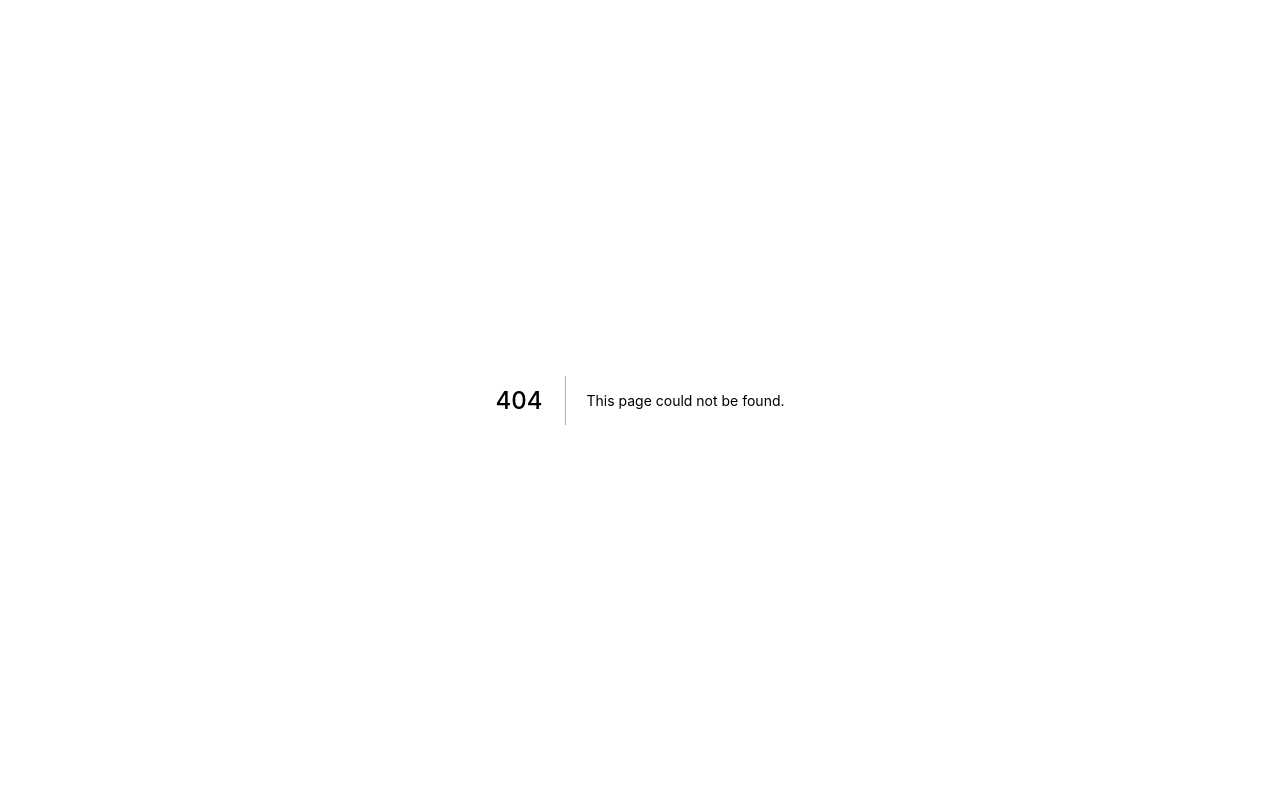
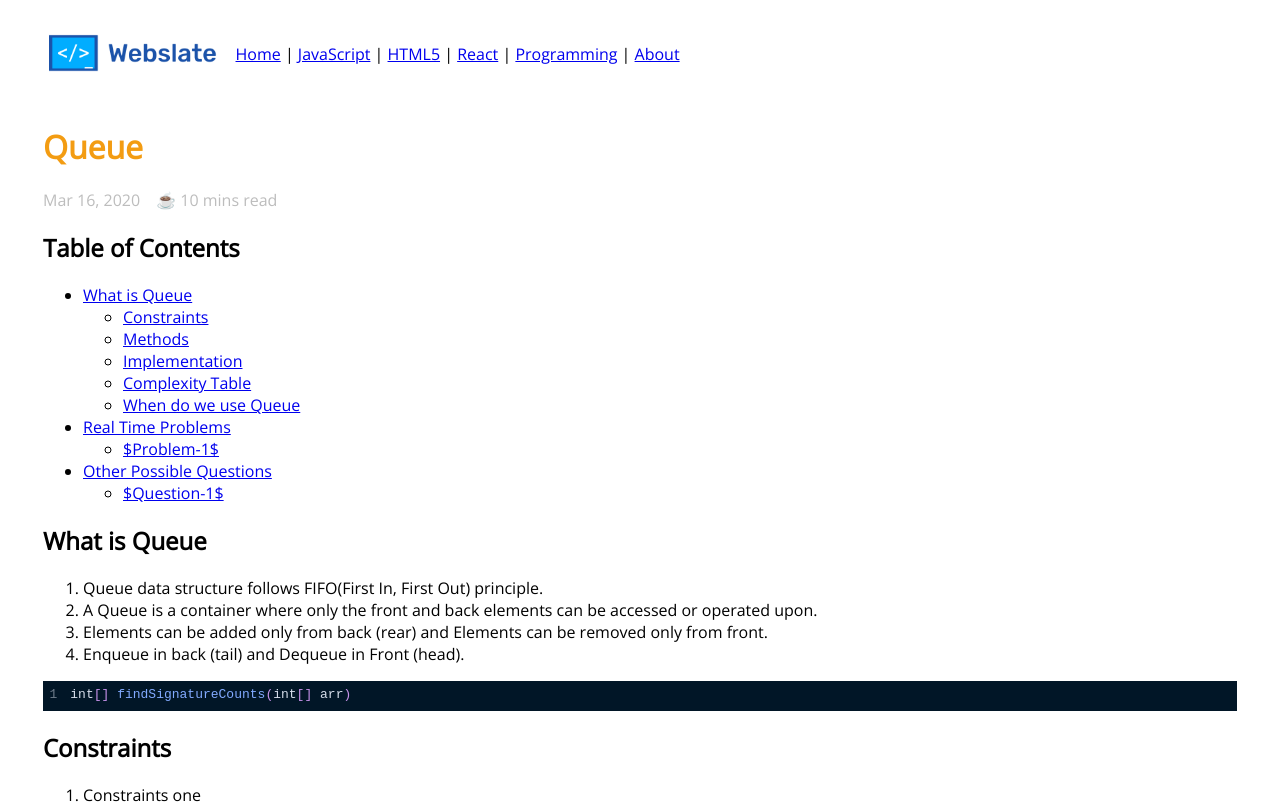
Before and after one commit to web-slate/webslate.io, a Next.js app in the folder src/: page /blogs/data-structures/queue in a window 1280 px wide. Before the commit this address had no page. Shown: the top 804 px of the page. Built offline with nearby package versions, Linux system fonts and the light colour scheme.

Commit message:
docs(ds): add queue

```diff
--- /dev/null
+++ b/src/pages/blogs/data-structures/queue.mdx
@@ -0,0 +1,130 @@
+import Post from '../../../common/components/Blog/Post'
+import CodeBlock from '../../../common/components/Blog/CodeBlock'
+import ExternalLink from '../../../common/components/Blog/ExternalLink'
+import AnchorLink from '../../../common/components/Link/AnchorLink'
+import BigO from '../../../common/components/Blog/BigO'
+
+export const meta = {
+  title: 'Queue',
+  description: 'Queue, a FIFO(First In, First Out) data structure',
+  date: 'Mar 16, 2020',
+  readTime: 10
+}
+
+export default ({ children }) => <Post meta={meta}>{children}</Post>;
+
+Table of Contents
+=================
+
+   * [What is Queue](#what-is-queue)
+      * [Constraints](#constraints)
+      * [Methods](#methods)
+      * [Implementation](#implementation)
+      * [Complexity Table](#complexity-table)
+      * [When do we use Queue](#when-do-we-use-queue)
+   * [Real Time Problems](#real-time-problems)
+      * [$Problem-1$](#$problem-1$)
+   * [Other Possible Questions](#other-possible-questions)
+      * [$Question-1$](#$question-1$)
+
+## <AnchorLink label="What is Queue" name />
+1. Queue data structure follows FIFO(First In, First Out) principle.
+1. A Queue is a container where only the front and back elements can be accessed or operated upon.
+1. Elements can be added only from back (rear) and Elements can be removed only from front.
+1. Enqueue in back (tail) and Dequeue in Front (head).
+
+<CodeBlock>{`
+int[] findSignatureCounts(int[] arr)
+`.trim()}</CodeBlock>
+
+## <AnchorLink label="Constraints" name />
+1. Constraints one
+1. Constraints two
+
+## <AnchorLink label="Methods" name />
+Below is the complexity table for Queue.
+
+- - -
+|    | Method |  Use |
+|----------|:-------------:|------:|
+| 1 |  Enqueue() | Add element to the last position |
+| 2 |  Dequeue() | Remove element from first position |
+| 3 |  front() | Return the first element |
+| 4 |  back() | Return the last item |
+| 4 |  size() | Return the Stack size |
+- - -
+
+## <AnchorLink label="Implementation" name />
+Below is the simple queue implementation in JavaScript.
+
+<CodeBlock>{`
+function queue () {
+  const items = [];
+  const enqueue = (value) => {
+    items.push(value);
+  }
+  const dequeue = () => {
+    items.shift(); // removes first element
+  }
+  const front = () => {
+    return items[0];
+  }
+  const back = () => {
+    return items[items.length - 1];
+  }
+  const size = () => {
+    return items.length;
+  }
+  const isEmpty = () => {
+    return (items.length === 0)
+  }
+  const print = () => {
+    return console.log(items)
+  }
+  return {
+    enqueue,
+    dequeue,
+    front,
+    back,
+    size,
+    isEmpty,
+    print,
+  }
+}
+`.trim()}</CodeBlock>
+
+## <AnchorLink label="Complexity Table" name />
+Below is the complexity table for Queue.
+
+- - -
+|    | Operation |  Best |  Average |  Worst |
+|----------|:-------------:|------:|------:|------:|
+| 1 |  Access |  | O(n) | O(n) |
+| 2 |  Search |  | O(n) | O(n) |
+| 3 |  Insertion |  | O(1) | O(1) |
+| 4 |  Deletion |  | O(1) | O(1) |
+| 5 |  Space Complexity |  | O(n) | O(1) |
+- - -
+
+## <AnchorLink label="When do we use Queue" name />
+We can use it for this problems.
+
+## <AnchorLink label="Real Time Problems" name />
+We can use it for this problems.
+
+### <AnchorLink label="$Problem-1$" name />
+Below is the problem and its solution.
+
+<CodeBlock>{`
+Code goes here...
+`.trim()}</CodeBlock>
+
+## <AnchorLink label="Other Possible Questions" name />
+We can use it for this problems.
+
+### <AnchorLink label="$Question-1$" name />
+Below is the Question and its solution.
+
+<CodeBlock>{`
+Code goes here...
+`.trim()}</CodeBlock>
```
